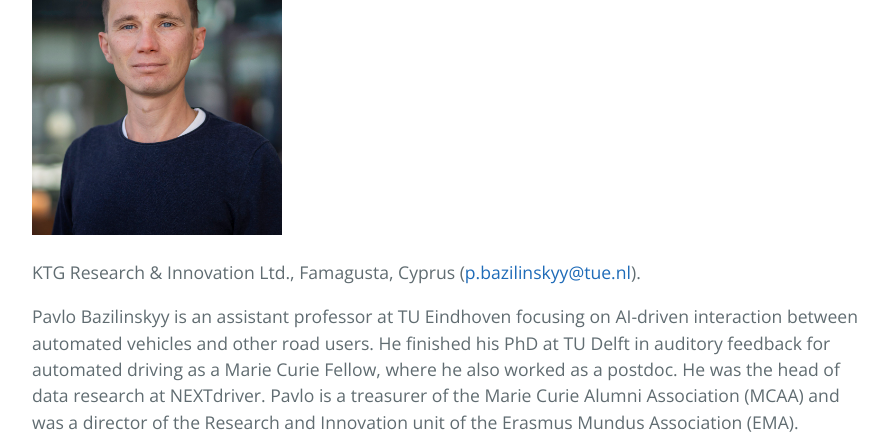
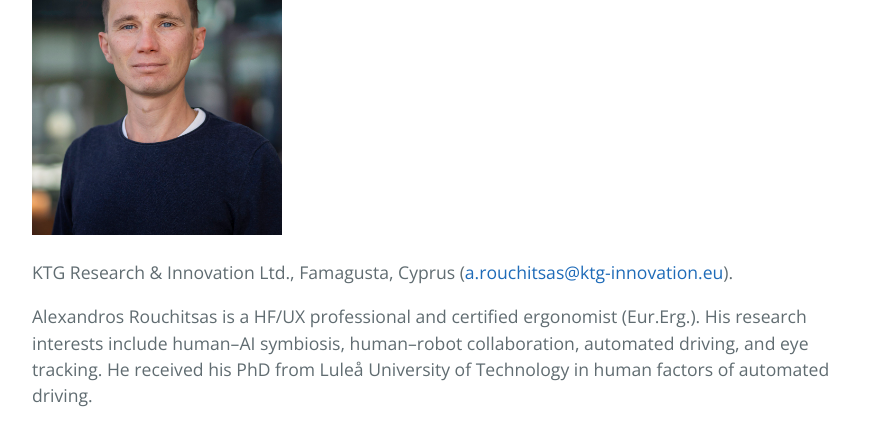
Before and after one commit to love-in-traffic/love-in-traffic.github.io, a Jekyll site: the page built from index.md, in a window 1280 px wide and 1400 px high, scrolled down 2376 px. Shown: the top 448 px of the window, without its empty margins (192-1080 px from the left). Built offline with Jekyll 4.4.1, drawn with Linux system fonts in a browser that asks for light colours; some of the changed text lies outside the part shown.

Commit message:
Update index.md

```diff
--- a/index.md
+++ b/index.md
@@ -39,18 +39,18 @@ The workshop (W1) will take place on 20 September 2026, 08:30–12:30 in room 21
 {:.organiser-photo}
 ![Pavlo Bazilinskyy]({{ site.url }}{{ site.baseurl }}/assets/pavlo-bazilinskyy.jpg)
 
-KTG Research & Innovation Ltd., Famagusta, Cyprus ([p.bazilinskyy@tue.nl](mailto:p.bazilinskyy@tue.nl)).
+KTG Research & Innovation Ltd., Famagusta, Cyprus ([a.rouchitsas@ktg-innovation.eu](mailto:a.rouchitsas@ktg-innovation.eu)).
 
-Pavlo Bazilinskyy is an assistant professor at TU Eindhoven focusing on AI-driven interaction between automated vehicles and other road users. He finished his PhD at TU Delft in auditory feedback for automated driving as a Marie Curie Fellow, where he also worked as a postdoc. He was the head of data research at NEXTdriver. Pavlo is a treasurer of the Marie Curie Alumni Association (MCAA) and was a director of the Research and Innovation unit of the Erasmus Mundus Association (EMA).
+Alexandros Rouchitsas is a HF/UX professional and certified ergonomist (Eur.Erg.). His research interests include human–AI symbiosis, human–robot collaboration, automated driving, and eye tracking. He received his PhD from Luleå University of Technology in human factors of automated driving.
 
 ## Ignacio Alvarez
 
 {:.organiser-photo}
 ![Patrick Ebel]({{ site.url }}{{ site.baseurl }}/assets/patrick-ebel.jpg)
 
-ScaDS.AI, Leipzig University, Leipzig, Germany.
+Technische Hochschule Ingolstadt, Ingostadt, Germany.
 
-Patrick Ebel is a Junior Research Group Leader at the Center for Scalable Data Analytics and Artificial Intelligence (ScaDS.AI) at Leipzig University. He received his PhD. in Computer Science from the University of Cologne and his MSc in Automotive Systems from the TU Berlin. His research focuses on the analysis of large naturalistic driving data and computational models for human-vehicle interaction.
+Ignacio Alvarez holds the Bavarian Top Professorship for Human-Centered Intelligent Systems at Technische Hochschule Ingolstadt. His research interests are at the intersection of agentic AI, systems engineering and human computer interaction. He received his PhD at Basque Country University and Clemson University in developing in-cabin assistant systems.
 
 ## Soyeon Kim
 
@@ -59,7 +59,7 @@ Patrick Ebel is a Junior Research Group Leader at the Center for Scalable Data A
 
 University of Warwick, Coventry, United Kingdom.
 
-Francesco Walker is an assistant professor at Leiden University (NL). He received his PhD from the University of Twente (NL), with a dissertation focused on the assessment and calibration of driver trust in automated vehicles. In Leiden he founded the HAT Lab, a research group that studies how Humans interact with Art and emerging Technologies.
+Soyeon Kim is an assistant professor at University of Warwick. Her research focuses on understanding human behaviour and designing human-machine interaction in automated vehicles. She holds a PhD at TU Delft in designing in-vehicle HMI for trustworthy automated vehicles.
 
 ## Chen Peng
 
@@ -68,7 +68,7 @@ Francesco Walker is an assistant professor at Leiden University (NL). He receive
 
 Loughborough University, Loughborough, United Kingdom.
 
-Debargha Dey is a postdoctoral researcher at Cornell Tech, with a research focus on human-automation interaction. He received his PhD in Industrial Design from TU Eindhoven and has 8+ years of experience in the domain of human factors for automated driving and traffic behavior.
+Chen Peng is a Lecturer (Assistant Professor) at Loughborough University, UK. Her research focuses on human factors in future mobility. She received her PhD from University of Leeds, UK, as a Marie Sklodowska-Curie Fellow.
 
 ## Pavlo Bazilinskyy
 
```
